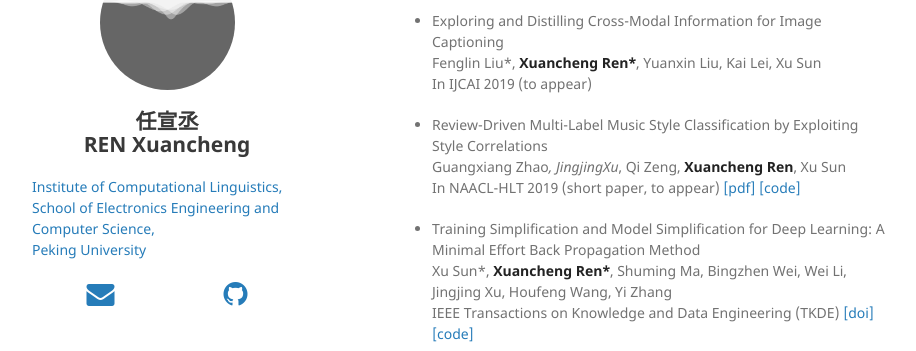
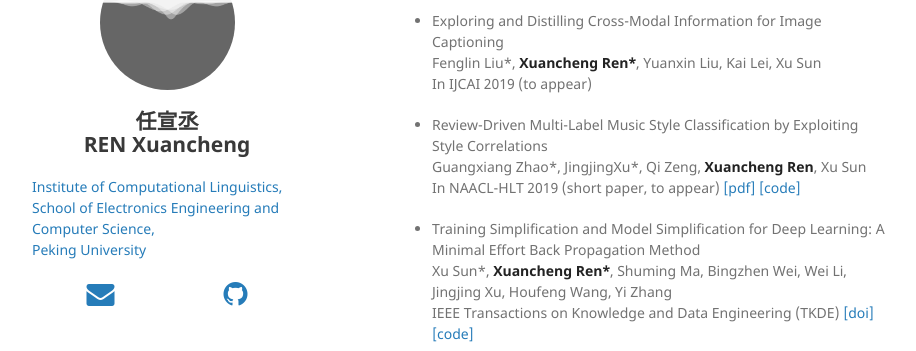
Before and after one commit to jklj077/jklj077.github.io, a Jekyll site: the page built from index.md, in a window 1280 px wide and 900 px high, scrolled down 491 px. Shown: the part 103-454 px from the top of the window, without its empty margins (178-1094 px from the left). Built offline with Jekyll 4.4.1, drawn with Linux system fonts in a browser that asks for light colours; nearby versions of some CDN libraries; our own code applies the rules of GitHub Pages for plain Markdown files.

```diff
--- a/index.md
+++ b/index.md
@@ -31,7 +31,7 @@ layout: default
   In IJCAI 2019 (to appear)
 
 * Review-Driven Multi-Label Music Style Classification by Exploiting Style Correlations
-  Guangxiang Zhao*, JingjingXu*, Qi Zeng, **Xuancheng Ren**, Xu Sun
+  Guangxiang Zhao\*, JingjingXu\*, Qi Zeng, **Xuancheng Ren**, Xu Sun
   In NAACL-HLT 2019 (short paper, to appear) [[pdf]](https://arxiv.org/abs/1808.07604) [[code]](https://github.com/lancopku/RMSC)
 
 * Training Simplification and Model Simplification for Deep Learning: A Minimal Effort Back Propagation Method
```
